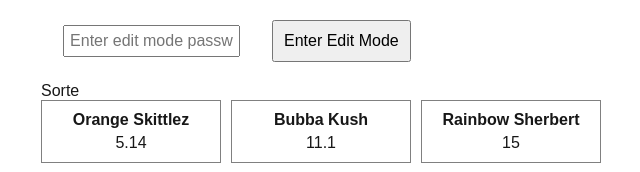
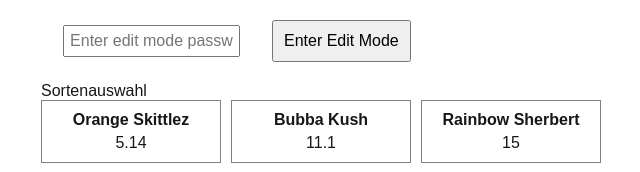
Before and after one commit to balefulduck/dosage-calculator, a Next.js app: page / in a window 1280 px wide. Shown: the top 172 px of the page, without its empty margins (319-959 px from the left). Built offline with nearby package versions, Linux system fonts and the light colour scheme.

Commit message:
Update page.js

```diff
--- a/app/page.js
+++ b/app/page.js
@@ -93,7 +93,7 @@ export default function Home() {
       </div>
 
       {/* Group A */}
-      <div class="grouplabel"><label>Sorte</label></div>
+      <div class="grouplabel"><label>Sortenauswahl</label></div>
       <div className="grid gridA">
         {config.groupA.map((box, index) => (
           <div
```
